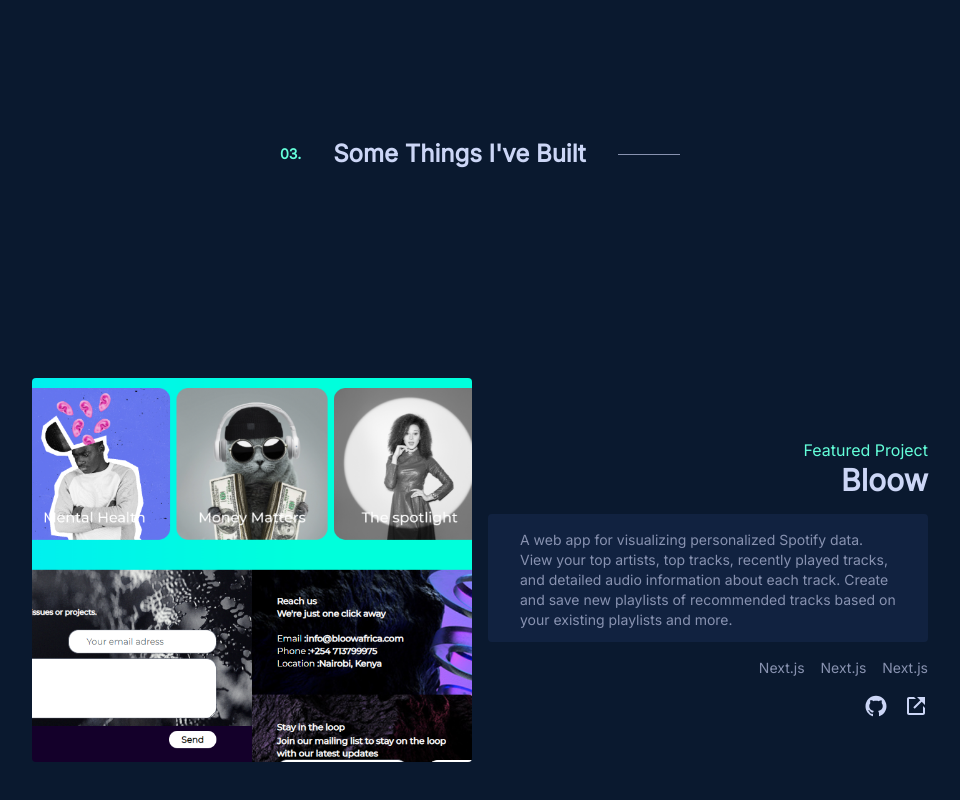
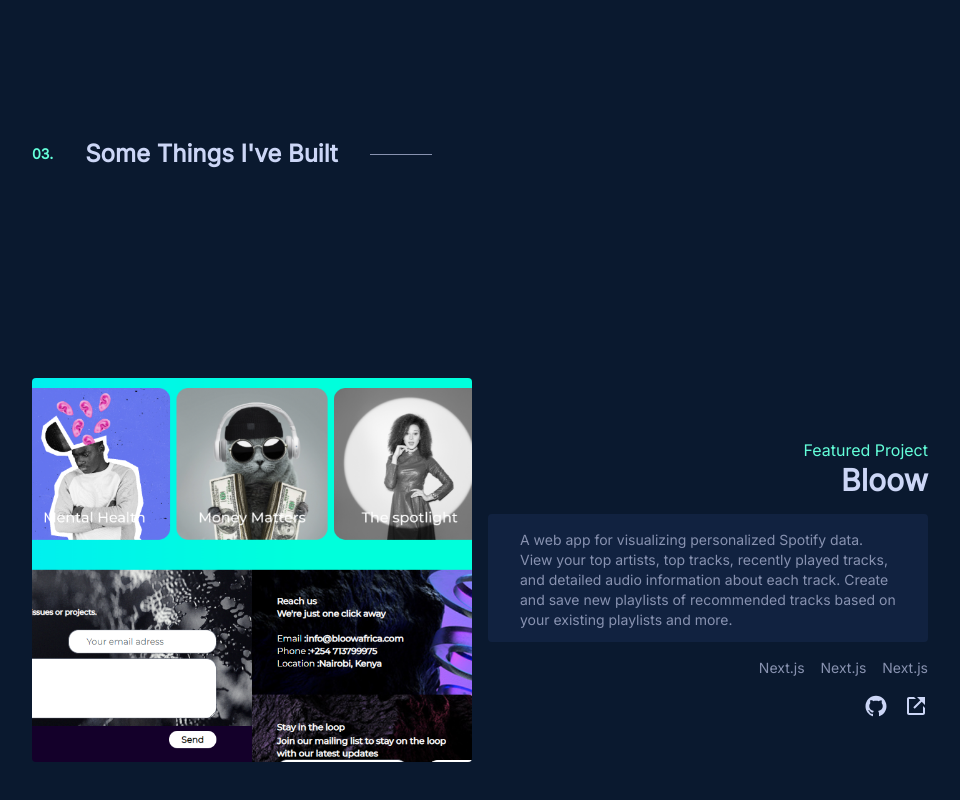
Before and after one commit to Marcos8060/port, a Next.js app: page / in a window 1280 px wide. Shown: the part 2392-3192 px from the top of the page, without its empty margins (160-1120 px from the left). Built offline with nearby package versions, Linux system fonts and the light colour scheme.

Commit message:
made a minor change in projects section

```diff
--- a/components/projects.js
+++ b/components/projects.js
@@ -6,7 +6,7 @@ const Projects = () => {
   return (
     <>
       <section className="sm:px-36 px-4 py-12">
-        <div className="flex gap-8 items-center md:w-6/12 mx-auto w-full sm:px-12">
+        <div className="flex gap-8 items-center md:w-6/12 w-full sm:px-12">
           <span className="text-secondary text-sm font-semibold">03.</span>
           <h1 className="text-white font-black text-2xl">
             Some Things I've Built
```
